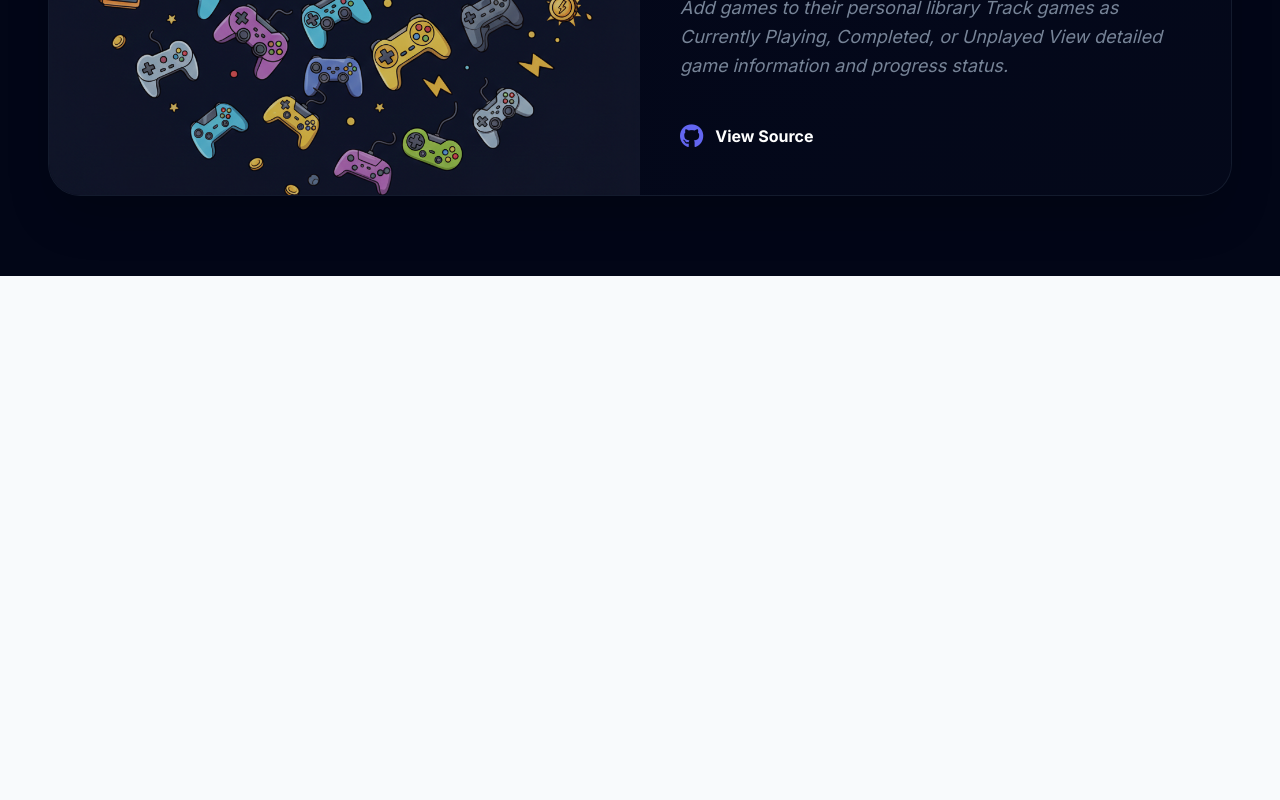
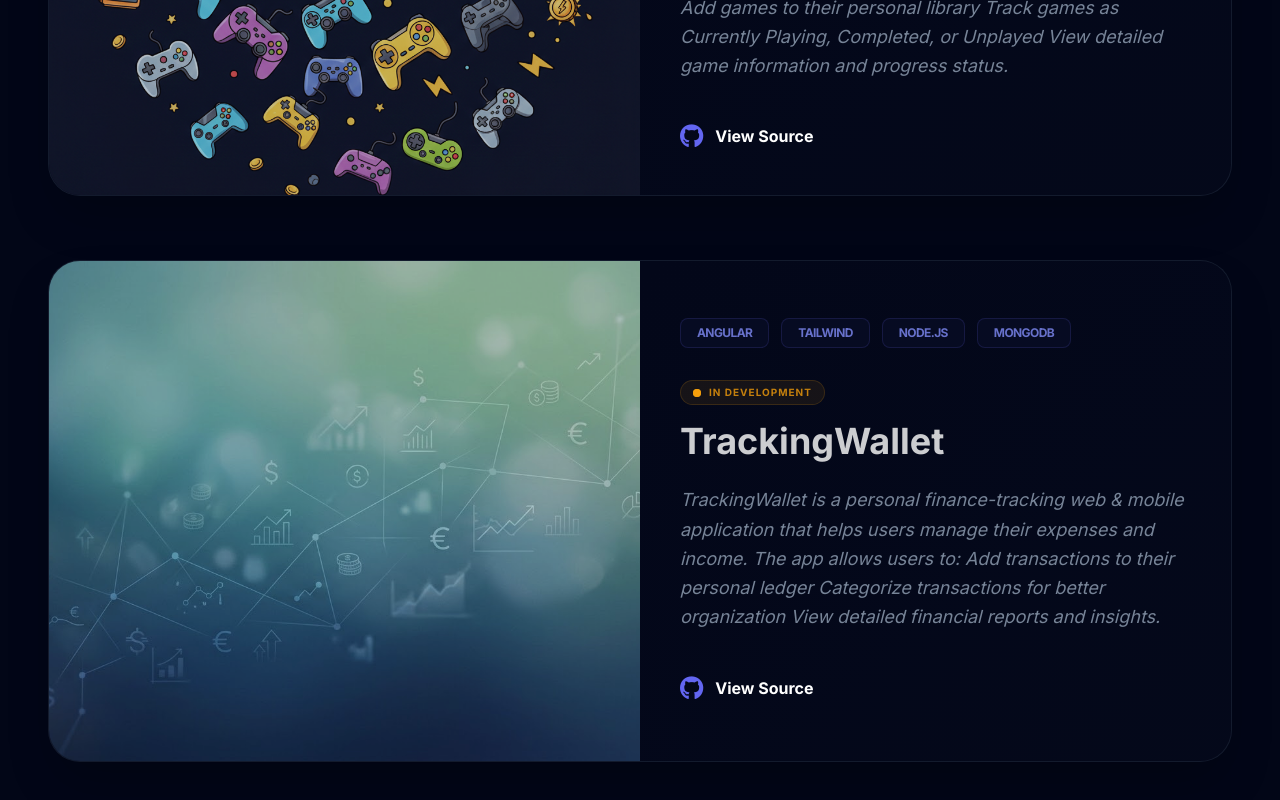
Before and after one commit to giannistsipos97/my-capstone-portfolio, an Angular app: page /projects in a window 1280 px wide. Shown: the part 652-1452 px from the top of the page. Before the commit the page ends 928 px from the top, so only its background shows below. Built offline with nearby package versions, Linux system fonts and the light colour scheme.

Commit message:
adding another project in development with its background image

```diff
--- a/src/app/features/projects/projects.component.ts
+++ b/src/app/features/projects/projects.component.ts
@@ -18,5 +18,14 @@ export class ProjectsComponent {
       tags: ['Angular', 'PrimeNG', 'Tailwind', 'Node.js', 'MongoDB'],
       github: 'https://github.com/giannistsipos97/gametime-app.git', // Add your repo link
     },
+    {
+      title: 'TrackingWallet',
+      description:
+        'TrackingWallet is a personal finance-tracking web & mobile application that helps users manage their expenses and income. The app allows users to: Add transactions to their personal ledger Categorize transactions for better organization View detailed financial reports and insights.',
+      status: 'development',
+      image: 'images/Wallet Background.jpg',
+      tags: ['Angular', 'Tailwind', 'Node.js', 'MongoDB'],
+      github: 'https://github.com/giannistsipos97/WalletApp.git', // Add your repo link
+    },
   ];
 }
```
Also changed, not shown: public/images/Wallet Background.jpg (added).
